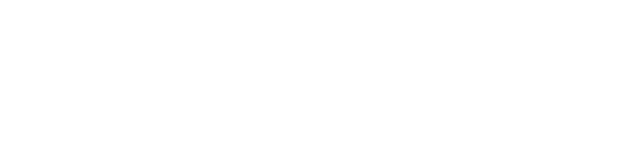
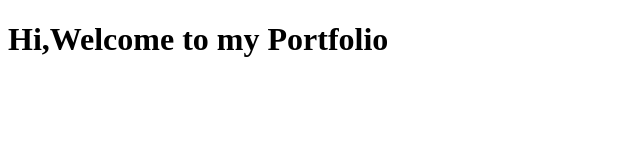
Before and after one commit to ashiqur-russel/dev-portfolio, a plain HTML site: page index.html in a window 1280 px wide. Shown: the whole page, without its empty margins (0-640 px from the left). Drawn offline with Linux system fonts and the light colour scheme.

Commit message:
initial heading

```diff
--- a/index.html
+++ b/index.html
@@ -9,6 +9,9 @@
 </head>
 
 <body>
+    <div>
+        <h1>Hi,Welcome to my Portfolio</h1>
+    </div>
 
 </body>
 
```
